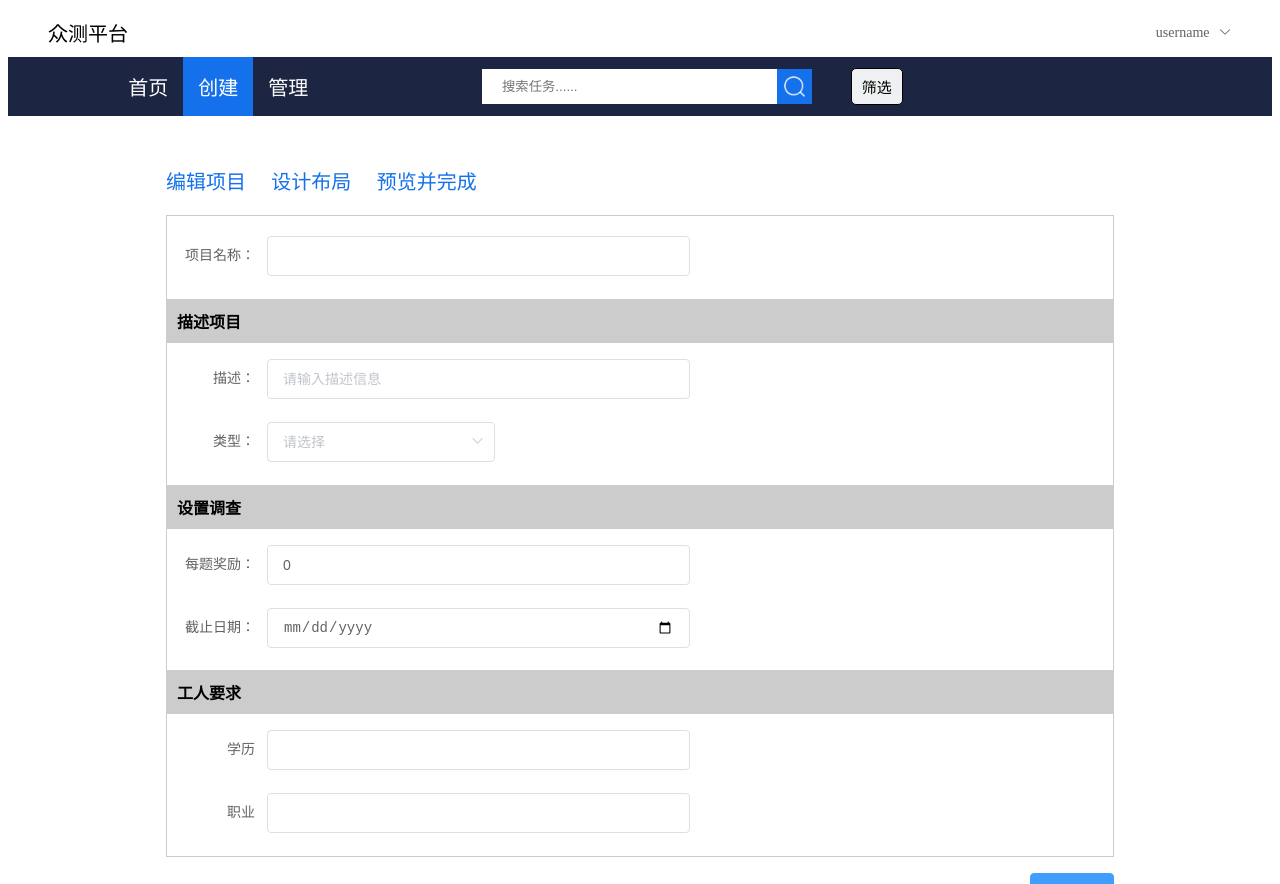
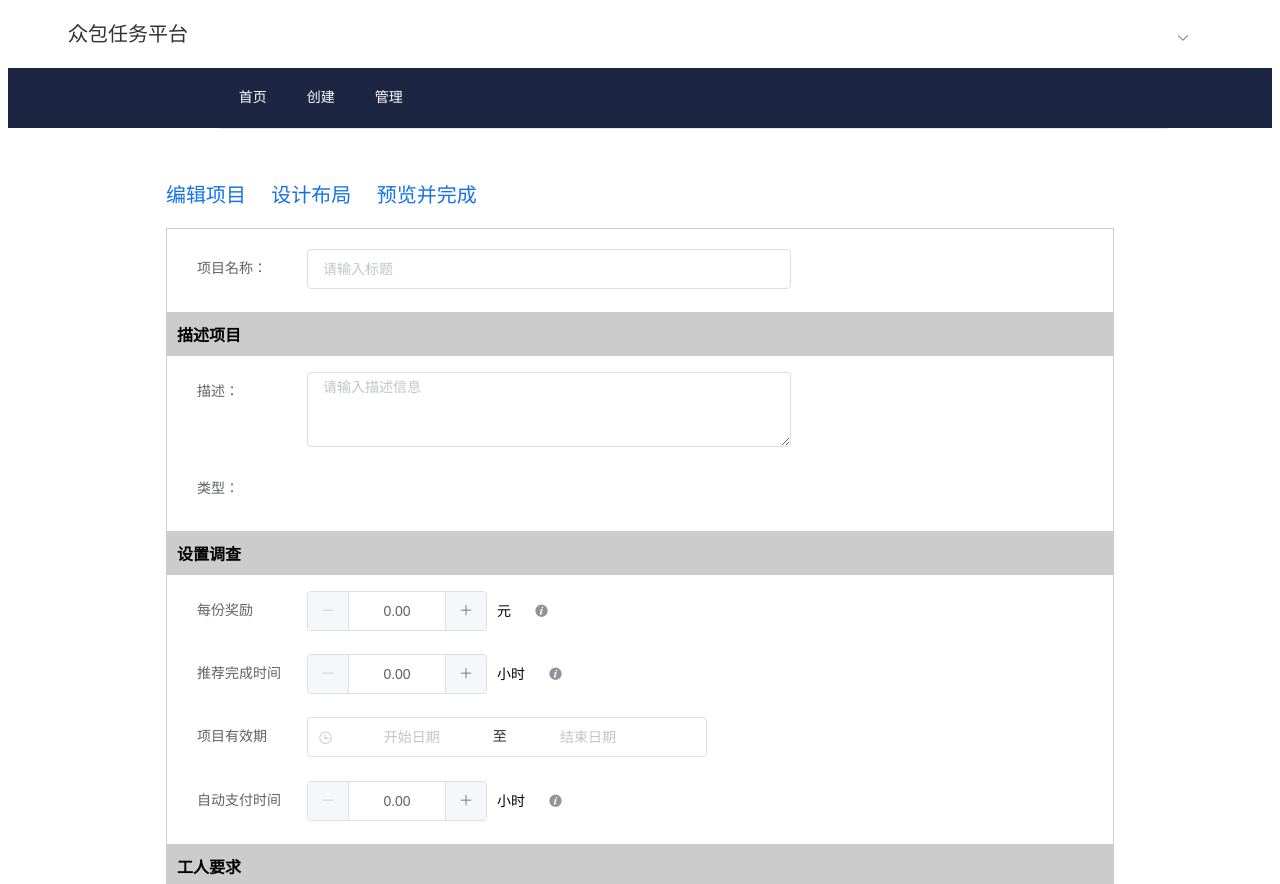
Before and after one commit to Doifo/software-test, a Vue app: page /requester-edit-project in a window 1280 px wide. Shown: the top 884 px of the page. Built offline with nearby package versions, Linux system fonts and the light colour scheme.

Commit message:
4.12 zqy
调整了编辑projectBaseInfo界面

```diff
--- /dev/null
+++ b/src/components/navi/RequesterHomepageTopbar.vue
@@ -0,0 +1,144 @@
+<template>
+
+<div>
+  <div class="title" >
+    <el-row>
+      <el-col :span="6">
+      <span style="font-size:20px;color:#303133;padding:20px 0 0 20px;">众包任务平台</span>
+    </el-col>
+    <el-col :span="16"><p></p></el-col>
+    <el-col :span="2">
+        <el-dropdown @command="handleCommand">
+          <el-button type="text" style="color:#606266;width:100%;">
+            <span>{{user.username}}<i class="el-icon-arrow-down el-icon--right"></i></span>
+          </el-button>
+          <el-dropdown-menu slot="dropdown">
+            <el-dropdown-item command="info">个人信息</el-dropdown-item>
+            <el-dropdown-item command="logout">退出</el-dropdown-item>
+          </el-dropdown-menu>
+        </el-dropdown>
+    </el-col>
+    </el-row>
+  </div>
+    <div class="topbar">
+       <el-row>
+        <el-col :span="4">
+                <div class="topbar_title"></div>
+            </el-col>
+        <el-col :span="18">
+            <el-menu :default-active="activeIndex"
+                    class="el-menu-demo"
+                    mode="horizontal"
+                    @select="handleSelect"
+                     router
+                    background-color="#1C2541"
+                    text-color="#fff"
+                    active-text-color="#fff">
+                <el-menu-item index="">首页</el-menu-item>
+                <el-menu-item index="requester_create">创建</el-menu-item>
+                <el-menu-item index="requester_manage">管理</el-menu-item>
+
+            </el-menu>
+        </el-col>
+      <el-col :span="2">
+        <!--<el-button type="text" style="color:#ffffff;width:100%;height:60px" @click="informationPage">
+          <span>{{user.username}}</span>
+        </el-button>-->
+
+      </el-col>
+      <!--
+        <el-col :span="3">
+          <el-button type="text" style="color:#ffffff;width:100%;height:60px" @click="informationPage">
+            <span>{{user.username}}</span>
+          </el-button>
+        </el-col>
+
+        <el-col :span="1" style = "background-color:#313233">
+          <el-button type="text" style="color:#ffffff;width:100%;height:60px" @click="logout">
+            <span>退出</span>
+          </el-button>
+        </el-col>
+        -->
+         </el-row>
+    </div>
+</div>
+</template>
+
+<script>
+    export default {
+        methods: {
+          informationPage(){
+            this.$router.push('/requester-information')
+          },
+          logout(){
+            this.$store.commit('UserLogout');
+            this.$router.replace('/login')
+          },
+          handleSelect(key, keyPath) {
+            console.log(this);
+            console.log(key,keyPath);
+          },
+          handleCommand(command) {
+            if(command === 'info'){
+              this.informationPage();
+            }
+            else{
+              this.logout();
+            }
+          }
+        },
+        computed:{
+            activeIndex(){
+                    return this.$route.path.replace('/','');
+            }
+        },
+        data(){
+            return{
+              user:{
+                username:this.$store.state.username,
+              },
+              logo:require('../../../static/logo_white.png')
+            }
+        }
+    }
+</script>
+
+
+<style>
+.topbar{
+    background-color: #1C2541;
+    color: #fff;
+    height: 60px;
+}
+.el-menu-item.is-active {
+   background-color: #1471EB !important;
+}
+.topbar_title{
+
+    color: #fff;
+
+    margin-left:50px;
+    margin-top: 13px;
+    font-size: 70%;
+}
+.topbar_control{
+    font-size: 120%;
+}
+.topbar_user{
+    /*margin-top:23px;  */
+    font-size: 15px;
+    font-weight: 200;
+    background-color: rgba(0,0,0,0);
+    color: #fff;
+    border: none;
+}
+.topbar_user user{
+    padding-right: 20px;
+
+}
+.topbar_user user:hover{
+   cursor:pointer;
+   color: rgb(121, 185, 245)
+}
+
+</style>
--- a/src/components/requester/ProjectBaseInfoEdit.vue
+++ b/src/components/requester/ProjectBaseInfoEdit.vue
@@ -1,33 +1,113 @@
 <template>
-  <div style="width:75%;margin:0 auto;">
-    <el-form label-width="100px" style="border:1px solid #ccc;">
+  <div style="width:75%;margin:0 auto;"  class="RequesterEditProject">
+    <el-form
+        label-width="140px"
+        label-position="left"
+        style="border:1px solid #ccc;"
+      >
         <el-form-item label="项目名称：" style="margin-top:20px;">
-        <el-input v-model="name"></el-input>
+          <el-input placeholder="请输入标题" v-model="name" style="width:60%"></el-input>
         </el-form-item>
         <p class="line">描述项目</p>
         <el-form-item label="描述：">
-        <el-input v-model="desc" placeholder="请输入描述信息"></el-input>
+          <el-input
+            placeholder="请输入描述信息"
+            v-model="desc"
+            style="width:60%"
+            type="textarea" :autosize="{ minRows: 3, maxRows: 5}"
+           >
+           </el-input>
         </el-form-item>
         <el-form-item label="类型：">
-        <el-select v-model="projectType" placeholder="请选择">
-          <el-option label="选择题" value="选择题"></el-option>
-          <el-option label="图片圈注" value="图片圈注"></el-option>
-        </el-select>
+          <span style="color:#606266">{{project_type}}</span>
         </el-form-item>
         <p class="line">设置调查</p>
-      <el-form-item label="每题奖励：">
-        <el-input v-model="reward" placeholder="元"></el-input>
+        <el-form-item label="每份奖励">
+        <el-input-number v-model="reward" :precision="2"  type="number"
+                            :step="0.1" :min="0" style="min-width:80px;!important width:20%;margin-right:10px"></el-input-number>元
+        <el-popover
+            placement="right-start"
+            title="属性说明"
+            width="200"
+            trigger="hover"
+            content="回答每个问题（注意：不是每个项目）参与者可以获得的报酬">
+            <i class="el-icon-info" slot="reference" style="padding-left:20px;color:#909399"></i>
+        </el-popover>
         </el-form-item>
-      <el-form-item label="截止日期：">
-        <!-- <el-date-picker v-model="end_time"></el-date-picker> -->
-        <el-input type="date" v-model="end_time" placeholder="天"></el-input>
+        <el-form-item label="推荐完成时间">
+        <el-input-number v-model="time_limitation" :precision="2" :min="0" type="number"
+                            style="min-width:80px;!important width:20%;margin-right:10px"></el-input-number>小时
+        <el-popover
+            placement="right-start"
+            title="属性说明"
+            width="200"
+            trigger="hover"
+            content="推荐参与者从开始答题到提交项目的时间">
+            <i class="el-icon-info" slot="reference" style="padding-left:20px;color:#909399"></i>
+        </el-popover>
+        </el-form-item>
+        <el-form-item label="项目有效期"><!--限制：开始日期不能小于当前日期-->
+        <div class="block">
+            <!--{{limi_value}}-->
+            <el-date-picker
+            v-model="limi_value"
+            :picker-options="pickerOptions1"
+            type="datetimerange"
+            range-separator="至"
+            start-placeholder="开始日期"
+            end-placeholder="结束日期">
+            </el-date-picker>
+        </div>
+        </el-form-item>
+        <el-form-item label="自动支付时间">
+        <el-input-number v-model="pay_time" :precision="2" type="number"
+                            style="min-width:80px;!important width:20%;margin-right:10px" :max="72" :min="0"></el-input-number>小时
+        <el-popover
+            placement="right-start"
+            title="属性说明"
+            width="200"
+            trigger="hover"
+            content="参与者完成项目后多久系统自动支付酬金给参与者（不超过72小时）">
+            <i class="el-icon-info" slot="reference" style="padding-left:20px;color:#909399"></i>
+        </el-popover>
         </el-form-item>
         <p class="line">工人要求</p>
-      <el-form-item label="学历">
-        <el-input></el-input>
+        <el-form-item label="推荐领域"  >
+            <el-select v-model="area" filterable placeholder="请选择" style="width:40%;">
+            <el-option
+                v-for="item in condition_options"
+                :key="item.value"
+                :label="item.label"
+                :value="item.value">
+            </el-option>
+            </el-select>
+            <el-popover
+            placement="right-start"
+            title="属性说明"
+            width="200"
+            trigger="hover"
+            content="参与者需要拥有哪些领域的知识才能更好地参与该项目（多选）">
+            <i class="el-icon-info" slot="reference" style="padding-left:20px;color:#909399"></i>
+            </el-popover>
         </el-form-item>
-      <el-form-item label="职业">
-        <el-input></el-input>
+        <el-form-item label="等级要求">
+            <el-input-number v-model="level" type="number"
+                            :min="0" style="min-width:80px;!important width:20%;margin-right:10px"></el-input-number>
+            <el-popover
+            placement="right-start"
+            title="属性说明"
+            width="200"
+            trigger="hover"
+            content="参与者需要多高的等级才能更好地完成项目">
+            <i class="el-icon-info" slot="reference" style="padding-left:20px;color:#909399"></i>
+            </el-popover>
+        </el-form-item>
+        <el-form-item label="年龄要求">
+            <el-input-number v-model="min_age" type="number"
+                            :min="0" style="min-width:30px;!important width:20%;margin-right:10px"></el-input-number>
+            <span style="margin-right:10px;"> 至 </span>
+            <el-input-number v-model="max_age"
+                            :min="0" style="min-width:80px;!important width:20%;margin-right:10px"></el-input-number>
         </el-form-item>
       </el-form>
     <p style="text-align:right">
@@ -41,15 +121,69 @@ export default {
   name: "ProjectBaseInfoEdit",
   data() {
     return {
+      //form element
       name: "",
       desc: "",
       projectType: "",
       reward: 0,
-      end_time: ""
+      level:0,
+      limi_value:0,
+      time_limitation:0,
+      pay_time:0,
+      area:'',
+      usage:0,
+      min_age:0,
+      max_age:0,//form element end
+      project_type:'',
+      condition_options: [{
+          value: '计算机',
+          label: '计算机'
+        }, {
+          value: '医药',
+          label: '医药'
+        }, {
+          value: '教育',
+          label: '教育'
+        }, {
+          value: '财经',
+          label: '财经'
+        }, {
+          value: '政法',
+          label: '政法'
+        },
+          {
+            value: '科研',
+            label: '科研'
+          },
+          {
+            value: '公益',
+            label: '公益'
+          },
+          {
+            value: '音乐',
+            label: '音乐'
+          },
+          {
+            value: '设计',
+            label: '设计'
+          },
+          {
+            value: '行政',
+            label: '行政'
+          },
+          {
+            value: '交通',
+            label: '交通'
+          }
+        ],
+        pickerOptions1: {
+          disabledDate(time) {
+            return time.getTime() < Date.now()-24*3600*1000;
+          },}
     };
   },
   methods: {
-    dateToString: function(draftTimeV) {
+    /*dateToString: function(draftTimeV) {
       // console.log(draftTimeV);
       draftTimeV = draftTimeV + "";
       let date = "";
@@ -70,8 +204,20 @@ export default {
       date = str[3] + "-";
       date = date + month[str[1]] + "-" + str[2] + " " + str[4];
       return date;
-    },
+    },*/
     submitForm: function() {
+      function dateToString(draftTimeV){
+          draftTimeV = draftTimeV + "";
+          let date = '';
+          let month = new Array();
+          month["Jan"] = 1; month["Feb"] = 2; month["Mar"] = 3; month["Apr"] = 4; month["May"] = 5; month["Jun"] = 6;
+          month["Jul"] = 7; month["Aug"] = 8; month["Sep"] = 9; month["Oct"] = 10; month["Nov"] = 11; month["Dec"] = 12;
+          let str = draftTimeV.split(" ");
+          date = str[3] + "-";
+          date = date + month[str[1]] + "-" + str[2] + ' ' + str[4];
+          return date;
+        }
+      console.log(this.limi_value);
       let form = {
         formType: 'baseInfo',
         para: {
@@ -81,15 +227,15 @@ export default {
           status:0,
           type:this.projectType,
           restrictions:'你妈的',
-          start_time: this.dateToString(new Date()),
-          end_time: this.dateToString(new Date(this.end_time)),
-          level:0,
-          time_limitation:0,
-          pay_time:0,
-          area:'计算机',
-          usage:'无',
-          min_age:0,
-          max_age:0
+          time_limitation:this.time_limitation,
+          start_time: dateToString(this.limi_value[0]),
+          end_time:dateToString( this.limi_value[1]),
+          level:this.level,
+          pay_time:this.pay_time,
+          area:this.area,
+          usage:this.usage,
+          min_age:this.min_age,
+          max_age:this.max_age
         }
       };
       this.$emit("submitForm", form);
@@ -110,3 +256,9 @@ export default {
   width: 50%;
 }
 </style>
+
+<style>
+.RequesterEditProject .el-form-item__label{
+  padding-left:30px;
+}
+</style>
--- a/src/views/RequesterEditProject.vue
+++ b/src/views/RequesterEditProject.vue
@@ -1,6 +1,6 @@
 <template>
   <div>
-    <worker-header></worker-header>
+    <RequesterHomepageTopbar></RequesterHomepageTopbar>
     <el-row>
       <el-col :span="2" :offset="3">
         <p style="color:#1471eb;font-size:20px;margin-top:50px;">编辑项目</p>
@@ -19,7 +19,7 @@
 </template>
 
 <script>
-import WorkerHeader from "@/components/WorkerHeader"
+import RequesterHomepageTopbar from '@/components/navi/RequesterHomepageTopbar.vue';
 import ProjectBaseInfoEdit from "@/components/requester/ProjectBaseInfoEdit"
 import ProjectLayoutEdit from "@/components/requester/ProjectLayoutEdit"
 import ProjectPreview from "@/components/requester/ProjectPreview"
@@ -33,7 +33,7 @@ export default {
     };
   },
   components: {
-    WorkerHeader,
+    RequesterHomepageTopbar,
     ProjectBaseInfoEdit,
     ProjectLayoutEdit,
     ProjectPreview
@@ -41,6 +41,7 @@ export default {
   methods: {
     handleSubmitForm: function(form) {
       if(form.formType=='baseInfo'){
+        console.log(form.para);
         let para = new URLSearchParams();
         for(let key in form.para){
           para.append(key,form.para[key]);
```
Also changed, not shown: 1 other file (tests, documents, lock files or other folders). Lines whose indentation alone changed are shown as unchanged.
